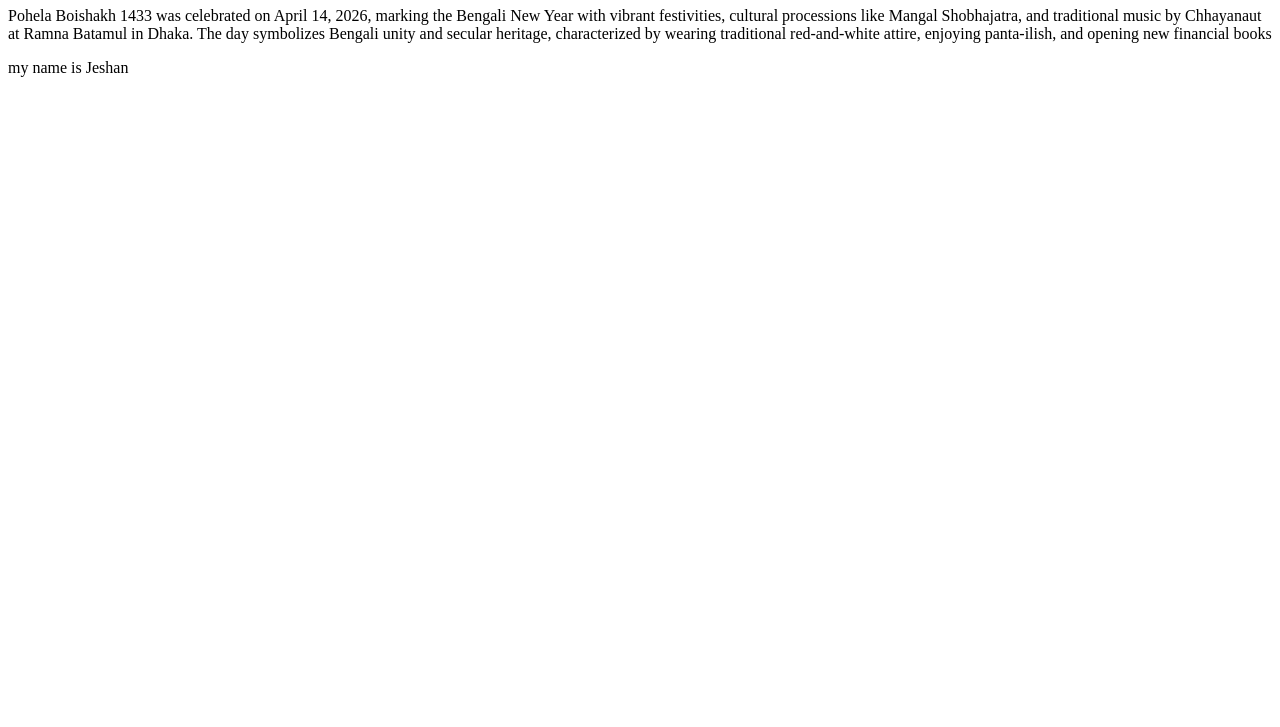
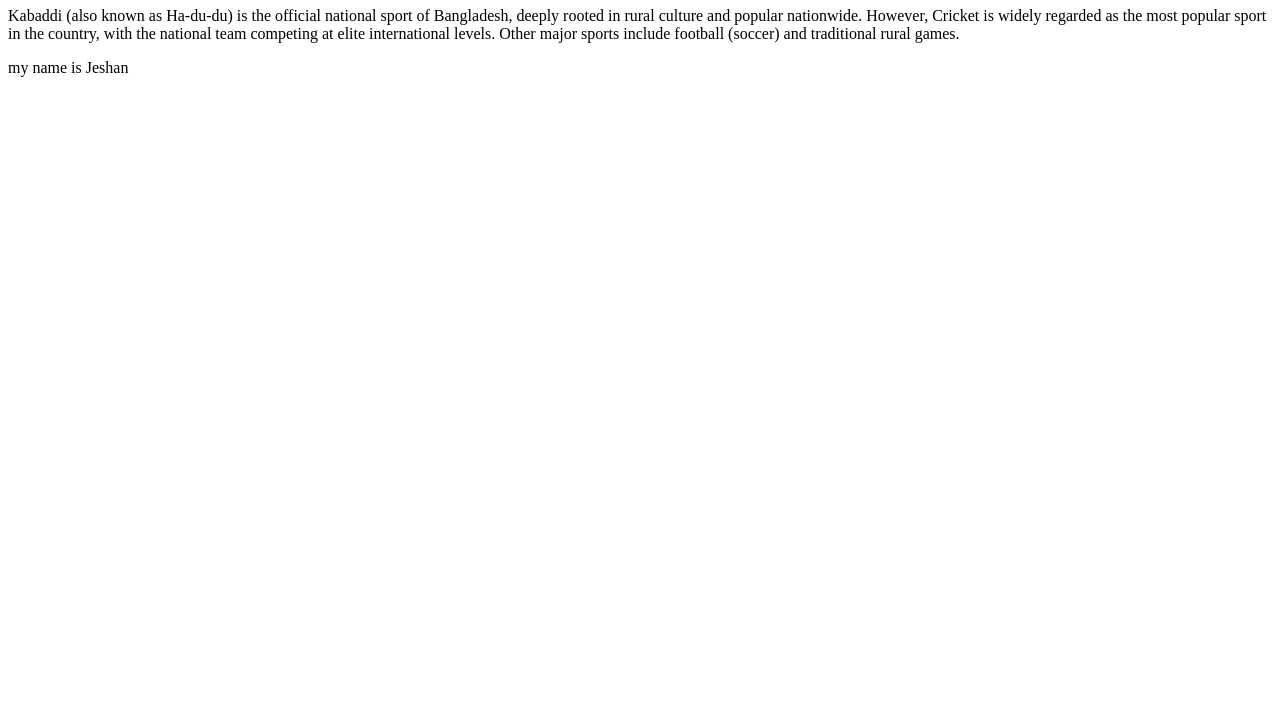
Before and after one commit to fahimjeshan/First_project, a plain HTML site: page index.html in a window 1280 px wide. Shown: the part 73-800 px from the top of the page. Drawn offline with Linux system fonts and the light colour scheme.

Commit message:
Old_out_New_added

```diff
--- a/index.html
+++ b/index.html
@@ -7,7 +7,7 @@
 </head>
 <body>
     <h1>My First Project</h1>
-    <p>Pohela Boishakh 1433 was celebrated on April 14, 2026, marking the Bengali New Year with vibrant festivities, cultural processions like Mangal Shobhajatra, and traditional music by Chhayanaut at Ramna Batamul in Dhaka. The day symbolizes Bengali unity and secular heritage, characterized by wearing traditional red-and-white attire, enjoying panta-ilish, and opening new financial books</p>
+    <p>Kabaddi (also known as Ha-du-du) is the official national sport of Bangladesh, deeply rooted in rural culture and popular nationwide. However, Cricket is widely regarded as the most popular sport in the country, with the national team competing at elite international levels. Other major sports include football (soccer) and traditional rural games.</p>
     <p>my name is Jeshan</p>
 </body>
 </html>
```
